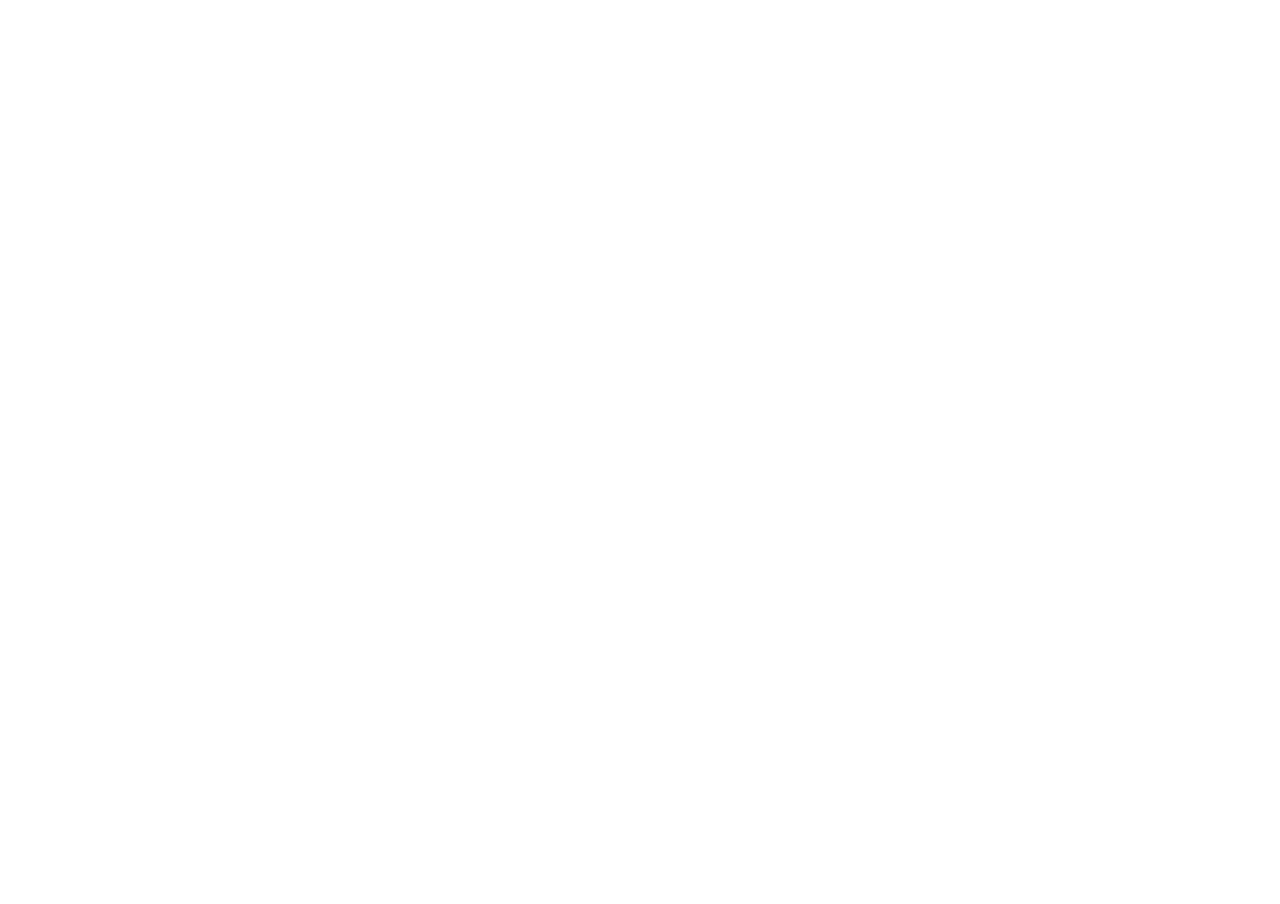
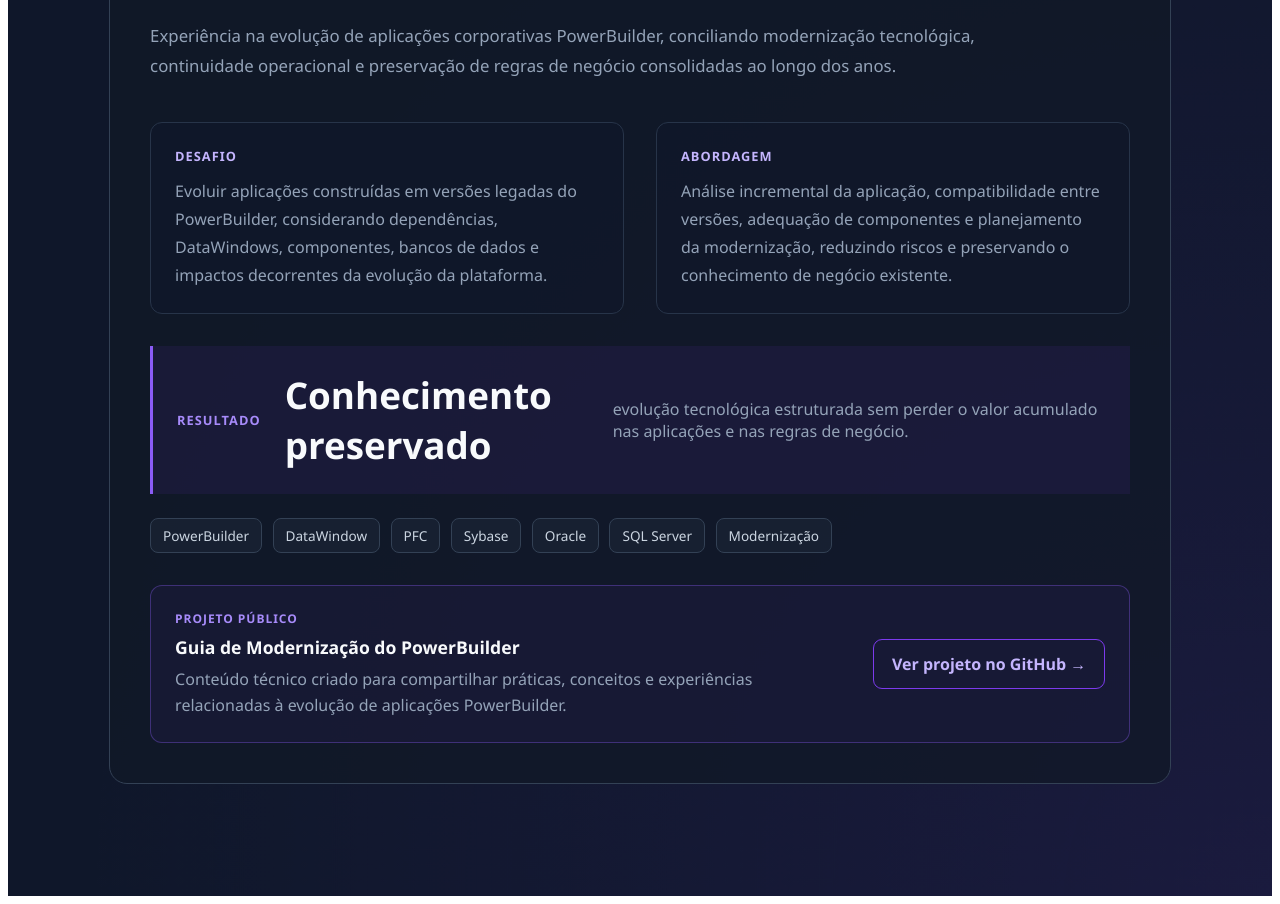
Before and after one commit to AdrianaBorges/adriana-borges-portfolio, an Angular app: page / in a window 1280 px wide. Shown: the part 6060-6964 px from the top of the page. Before the commit the page ends 5993 px from the top, so only its background shows below. Built offline with nearby package versions, Linux system fonts and the light colour scheme.

Commit message:
feat: adiciona case de modernizacao PowerBuilder e projeto publico

```diff
--- a/src/app/app.html
+++ b/src/app/app.html
@@ -371,6 +371,82 @@
   </div>
 </article>
 
+<article class="project-card">
+  <div class="project-top">
+    <span class="project-category">Modernização de Legado</span>
+    <span class="project-number">04</span>
+  </div>
+
+  <h3>Modernização de aplicações PowerBuilder</h3>
+
+  <p class="project-summary">
+    Experiência na evolução de aplicações corporativas PowerBuilder,
+    conciliando modernização tecnológica, continuidade operacional e
+    preservação de regras de negócio consolidadas ao longo dos anos.
+  </p>
+
+  <div class="project-details">
+    <div>
+      <span class="detail-label">Desafio</span>
+      <p>
+        Evoluir aplicações construídas em versões legadas do PowerBuilder,
+        considerando dependências, DataWindows, componentes, bancos de dados
+        e impactos decorrentes da evolução da plataforma.
+      </p>
+    </div>
+
+    <div>
+      <span class="detail-label">Abordagem</span>
+      <p>
+        Análise incremental da aplicação, compatibilidade entre versões,
+        adequação de componentes e planejamento da modernização, reduzindo
+        riscos e preservando o conhecimento de negócio existente.
+      </p>
+    </div>
+  </div>
+
+  <div class="project-result">
+    <span>Resultado</span>
+
+    <strong>Conhecimento preservado</strong>
+
+    <p>
+      evolução tecnológica estruturada sem perder o valor acumulado nas
+      aplicações e nas regras de negócio.
+    </p>
+  </div>
+
+  <div class="tech-list">
+    <span>PowerBuilder</span>
+    <span>DataWindow</span>
+    <span>PFC</span>
+    <span>Sybase</span>
+    <span>Oracle</span>
+    <span>SQL Server</span>
+    <span>Modernização</span>
+  </div>
+
+  <div class="project-public">
+    <div>
+      <span class="project-public-label">Projeto público</span>
+      <strong>Guia de Modernização do PowerBuilder</strong>
+      <p>
+        Conteúdo técnico criado para compartilhar práticas, conceitos e
+        experiências relacionadas à evolução de aplicações PowerBuilder.
+      </p>
+    </div>
+
+    <a
+      class="project-link"
+      href="https://github.com/AdrianaBorges"
+      target="_blank"
+      rel="noopener noreferrer"
+    >
+      Ver projeto no GitHub →
+    </a>
+  </div>
+</article>
+
   </div>
 </section>
 </main>
--- a/src/app/app.scss
+++ b/src/app/app.scss
@@ -544,14 +544,80 @@
 
 .project-result strong {
   color: #f8fafc;
-
   font-size: 2.3rem;
 }
 
 .project-result p {
   margin: 0;
+  color: #94a3b8;
+}
+
+/* =========================
+   PROJETO PÚBLICO
+   ========================= */
+
+.project-public {
+  display: flex;
+  align-items: center;
+  justify-content: space-between;
+  gap: 2rem;
+
+  margin-top: 2rem;
+  padding: 1.5rem;
+
+  border: 1px solid rgba(139, 92, 246, 0.35);
+  border-radius: 12px;
+
+  background: rgba(124, 58, 237, 0.06);
+}
+
+.project-public-label {
+  display: block;
+  margin-bottom: 0.5rem;
+
+  color: #a78bfa;
+  font-size: 0.75rem;
+  font-weight: 700;
+
+  text-transform: uppercase;
+  letter-spacing: 0.08em;
+}
+
+.project-public strong {
+  display: block;
+
+  color: #f8fafc;
+  font-size: 1.1rem;
+}
+
+.project-public p {
+  margin: 0.5rem 0 0;
+  max-width: 700px;
 
   color: #94a3b8;
+  line-height: 1.6;
+}
+
+.project-link {
+  flex-shrink: 0;
+
+  padding: 0.8rem 1.1rem;
+
+  border: 1px solid #7c3aed;
+  border-radius: 9px;
+
+  color: #c4b5fd;
+  font-weight: 600;
+  text-decoration: none;
+
+  transition:
+    background-color 0.2s ease,
+    transform 0.2s ease;
+}
+
+.project-link:hover {
+  background: rgba(124, 58, 237, 0.15);
+  transform: translateY(-2px);
 }
 
 /* =========================
@@ -624,4 +690,13 @@
     gap: 0.5rem;
   }
 
+  .project-public {
+    align-items: flex-start;
+    flex-direction: column;
   }
+
+  .project-link {
+    width: 100%;
+    text-align: center;
+  }
+}
```
Lines whose indentation alone changed are shown as unchanged.
